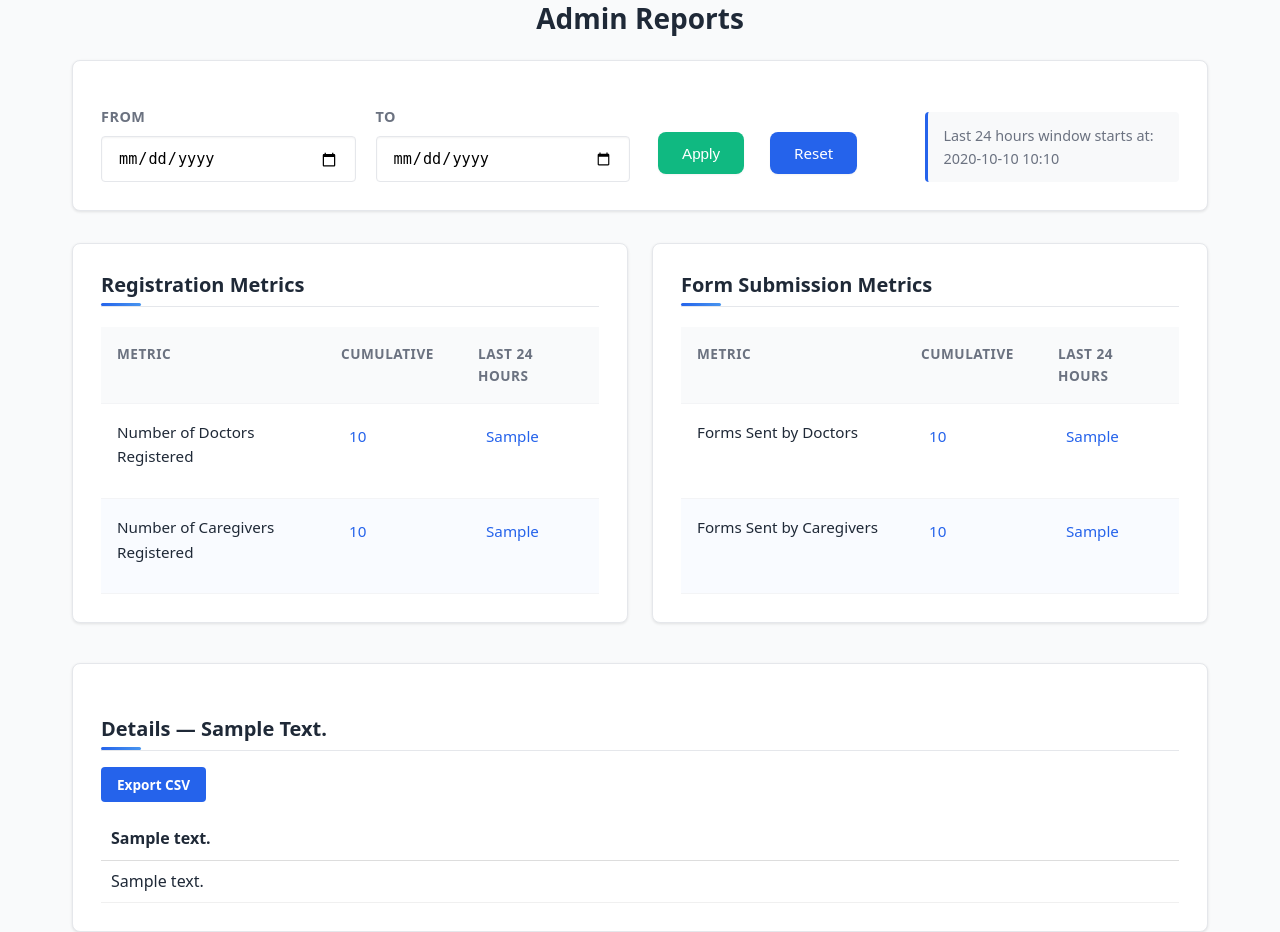
After one commit to admin-masters/EmoScreen, a Django app: template content/templates/content/admin_reports.html in a window 1280 px wide. The commit adds this page. Run offline with Django 3.2, Linux system fonts and the light colour scheme; the template is opened without the code that fills it: most values are stand-ins (such as "Sample title", 1, 10 or a date in 2020); form fields are guessed from the names that the template uses.

Commit message:
Add files via upload

```diff
--- /dev/null
+++ b/content/templates/content/admin_reports.html
@@ -0,0 +1,558 @@
+<!-- content/templates/content/admin_reports.html -->
+{% extends "content/base.html" %}
+{% block extra_styles %}
+<style>
+  /* === Enhanced Styles for Admin Reports Page === */
+  :root {
+    --primary: #4361ee;
+    --primary-light: #4895ef;
+    --secondary: #3f37c9;
+    --success: #4cc9f0;
+    --danger: #f72585;
+    --warning: #f8961e;
+    --info: #4895ef;
+    --light: #f8f9fa;
+    --dark: #212529;
+    --bg: #f5f7fb;
+    --bg-card: #ffffff;
+    --text: #333333;
+    --text-light: #6c757d;
+    --border: #dee2e6;
+    --border-light: #e9ecef;
+    --radius: 12px;
+    --radius-sm: 8px;
+    --shadow: 0 4px 6px rgba(0, 0, 0, 0.05), 0 1px 3px rgba(0, 0, 0, 0.1);
+    --shadow-lg: 0 10px 15px -3px rgba(0, 0, 0, 0.1), 0 4px 6px -2px rgba(0, 0, 0, 0.05);
+    --gap: 1.25rem;
+  }
+
+  body {
+    background-color: var(--bg);
+    color: var(--text);
+    font-family: 'Segoe UI', Tahoma, Geneva, Verdana, sans-serif;
+    line-height: 1.6;
+  }
+
+  h2 {
+    color: var(--dark);
+    margin-bottom: 1.5rem;
+    font-weight: 700;
+    font-size: 1.8rem;
+  }
+
+  h3 {
+    color: var(--dark);
+    margin-bottom: 1.25rem;
+    font-weight: 600;
+    font-size: 1.3rem;
+    position: relative;
+    padding-bottom: 0.75rem;
+  }
+
+  h3::after {
+    content: '';
+    position: absolute;
+    bottom: 0;
+    left: 0;
+    width: 40px;
+    height: 3px;
+    background: linear-gradient(to right, var(--primary), var(--primary-light));
+    border-radius: 2px;
+  }
+
+  /* Form card styling */
+  .filter-card {
+    padding: 1.75rem;
+    background-color: var(--bg-card);
+    border-radius: var(--radius);
+    border: 1px solid var(--border);
+    display: flex;
+    flex-wrap: wrap;
+    gap: var(--gap);
+    align-items: flex-end;
+    box-shadow: var(--shadow);
+    margin-bottom: 2rem;
+    transition: all 0.3s ease;
+  }
+
+  .filter-card:hover {
+    box-shadow: var(--shadow-lg);
+  }
+
+  .filter-card > div {
+    flex: 1 1 200px;
+    min-width: 200px;
+  }
+
+  .filter-card label {
+    display: block;
+    margin-bottom: 0.5rem;
+    font-size: 0.9rem;
+    color: var(--text-light);
+    font-weight: 600;
+    text-transform: uppercase;
+    letter-spacing: 0.5px;
+  }
+
+  .filter-card input[type="date"] {
+    width: 100%;
+    padding: 0.75rem 1rem;
+    border: 1px solid var(--border);
+    border-radius: var(--radius-sm);
+    font-size: 0.95rem;
+    background-color: var(--bg-card);
+    transition: all 0.2s ease;
+    box-shadow: inset 0 1px 2px rgba(0, 0, 0, 0.05);
+  }
+
+  .filter-card input[type="date"]:focus {
+    outline: none;
+    border-color: var(--primary);
+    box-shadow: 0 0 0 3px rgba(67, 97, 238, 0.15);
+  }
+
+  .btn,
+  .btn-green {
+    margin-top: 0;
+    padding: 0.75rem 1.5rem;
+    font-size: 0.95rem;
+    border-radius: var(--radius-sm);
+    font-weight: 600;
+    transition: all 0.2s ease;
+    cursor: pointer;
+    border: none;
+    text-decoration: none;
+    display: inline-flex;
+    align-items: center;
+    justify-content: center;
+    height: 42px;
+  }
+
+  .btn-green {
+    background-color: var(--primary);
+    color: white;
+  }
+
+  .btn-green:hover {
+    background-color: var(--secondary);
+    transform: translateY(-2px);
+    box-shadow: 0 4px 8px rgba(0, 0, 0, 0.1);
+  }
+
+  .btn {
+    background-color: var(--light);
+    color: var(--dark);
+    border: 1px solid var(--border);
+  }
+
+  .btn:hover {
+    background-color: #e9ecef;
+    transform: translateY(-2px);
+    box-shadow: 0 4px 8px rgba(0, 0, 0, 0.1);
+  }
+
+  .muted {
+    flex-basis: 100%;
+    margin-top: 0.75rem;
+    font-size: 0.85rem;
+    color: var(--text-light);
+    background-color: #f8f9fa;
+    padding: 0.75rem 1rem;
+    border-radius: var(--radius-sm);
+    border-left: 3px solid var(--primary);
+  }
+
+  /* Metrics grid: show cards side-by-side on wider screens */
+  .metrics-grid {
+    display: flex;
+    gap: 1.5rem;
+    align-items: stretch;
+    margin-top: 1rem;
+    flex-wrap: wrap;
+  }
+
+  /* FIXED: Each card has the same fixed height */
+  .metrics-grid .metric-card {
+    flex: 1 1 360px;
+    min-width: 320px;
+    background-color: var(--bg-card);
+    padding: 1.75rem;
+    border-radius: var(--radius);
+    border: 1px solid var(--border);
+    box-shadow: var(--shadow);
+    box-sizing: border-box;
+    display: flex;
+    flex-direction: column;
+    transition: all 0.3s ease;
+    min-height: 380px; /* Fixed minimum height */
+    height: 380px; /* Fixed height for all cards */
+  }
+
+  .metrics-grid .metric-card:hover {
+    transform: translateY(-5px);
+    box-shadow: var(--shadow-lg);
+  }
+
+  /* Card internal spacing */
+  .metric-card h3 {
+    margin: 0 0 1.25rem 0;
+    font-size: 1.25rem;
+    flex-shrink: 0; /* Prevent heading from shrinking */
+  }
+
+  /* Table container with fixed height */
+  .table-container {
+    overflow: auto;
+    flex-grow: 1; /* Take remaining space */
+    display: flex;
+    flex-direction: column;
+  }
+
+  /* Table styling with fixed layout */
+  .metric-card table {
+    width: 100%;
+    border-collapse: collapse;
+    font-size: 0.95rem;
+    table-layout: fixed; /* Fixed layout for consistent columns */
+    flex-grow: 1; /* Table fills available space */
+  }
+
+  /* Fixed column widths to ensure consistency */
+  .metric-card th:nth-child(1),
+  .metric-card td:nth-child(1) {
+    width: 45%; /* Metric column */
+  }
+
+  .metric-card th:nth-child(2),
+  .metric-card td:nth-child(2) {
+    width: 27.5%; /* Cumulative column */
+  }
+
+  .metric-card th:nth-child(3),
+  .metric-card td:nth-child(3) {
+    width: 27.5%; /* Last 24 Hours column */
+  }
+
+  .metric-card th, .metric-card td {
+    padding: 1rem;
+    text-align: left;
+    border-bottom: 1px solid var(--border-light);
+    vertical-align: top; /* Align to top to handle multi-line content */
+    word-wrap: break-word;
+    height: 60px; /* Fixed row height */
+  }
+
+  .metric-card th {
+    background-color: var(--bg);
+    color: var(--text-light);
+    font-weight: 600;
+    text-transform: uppercase;
+    font-size: 0.85rem;
+    letter-spacing: 0.5px;
+    position: sticky;
+    top: 0;
+  }
+
+  .metric-card tbody tr:nth-child(even) {
+    background-color: #f9fbff;
+  }
+
+  .metric-card tbody tr:hover {
+    background-color: #eef3ff;
+    transition: background-color 0.2s ease;
+  }
+
+  .metric-card td a {
+    color: var(--primary);
+    text-decoration: none;
+    font-weight: 500;
+    transition: all 0.2s ease;
+    padding: 0.25rem 0.5rem;
+    border-radius: 4px;
+    display: inline-block;
+    width: 100%;
+  }
+
+  .metric-card td a:hover {
+    text-decoration: underline;
+    background-color: rgba(67, 97, 238, 0.1);
+  }
+
+  /* Detail card keeps consistent styling */
+  .details-card {
+    margin-top: 2.5rem;
+    padding: 1.75rem;
+    background-color: var(--bg-card);
+    border-radius: var(--radius);
+    border: 1px solid var(--border);
+    box-shadow: var(--shadow);
+    transition: all 0.3s ease;
+  }
+
+  .details-card:hover {
+    box-shadow: var(--shadow-lg);
+  }
+
+  .btn-sm {
+    padding: 0.5rem 1rem;
+    font-size: 0.85rem;
+    border-radius: var(--radius-sm);
+    background-color: var(--primary);
+    color: white;
+    text-decoration: none;
+    display: inline-block;
+    font-weight: 600;
+    transition: all 0.2s ease;
+    border: none;
+    cursor: pointer;
+  }
+
+  .btn-sm:hover {
+    background-color: var(--secondary);
+    transform: translateY(-2px);
+    box-shadow: 0 4px 8px rgba(0, 0, 0, 0.1);
+  }
+
+  /* Metric value styling */
+  .metric-value {
+    font-weight: 600;
+    font-size: 1.1rem;
+  }
+
+  /* Empty cell handling */
+  .metric-card td:empty::before {
+    content: "-";
+    color: var(--text-light);
+  }
+
+  /* Responsive adjustments */
+  @media (max-width: 880px) {
+    .metrics-grid {
+      gap: 1rem;
+    }
+
+    .metrics-grid .metric-card {
+      flex: 1 1 100%;
+      min-width: 100%;
+      min-height: 350px; /* Slightly smaller on mobile */
+      height: auto; /* Allow natural height on mobile */
+    }
+
+    .filter-card {
+      flex-direction: column;
+      align-items: stretch;
+    }
+
+    .filter-card > div {
+      width: 100%;
+    }
+
+    .filter-card .btn,
+    .filter-card .btn-green {
+      width: 100%;
+      margin-top: 0.5rem;
+    }
+
+    .filter-card .muted {
+      margin-top: 1rem;
+    }
+
+    /* Adjust table layout for mobile */
+    .metric-card table {
+      table-layout: auto; /* Allow natural widths on mobile */
+    }
+
+    .metric-card th:nth-child(1),
+    .metric-card td:nth-child(1),
+    .metric-card th:nth-child(2),
+    .metric-card td:nth-child(2),
+    .metric-card th:nth-child(3),
+    .metric-card td:nth-child(3) {
+      width: auto; /* Natural widths on mobile */
+    }
+  }
+
+  /* Animation for page load */
+  @keyframes fadeInUp {
+    from {
+      opacity: 0;
+      transform: translateY(20px);
+    }
+    to {
+      opacity: 1;
+      transform: translateY(0);
+    }
+  }
+
+  .metrics-grid .metric-card {
+    animation: fadeInUp 0.5s ease forwards;
+  }
+
+  .metrics-grid .metric-card:nth-child(2) {
+    animation-delay: 0.1s;
+  }
+
+  /* Custom scrollbar for tables */
+  .table-container::-webkit-scrollbar {
+    height: 6px;
+    width: 6px;
+  }
+
+  .table-container::-webkit-scrollbar-track {
+    background: #f1f1f1;
+    border-radius: 10px;
+  }
+
+  .table-container::-webkit-scrollbar-thumb {
+    background: var(--primary-light);
+    border-radius: 10px;
+  }
+
+  .table-container::-webkit-scrollbar-thumb:hover {
+    background: var(--primary);
+  }
+</style>
+{% endblock %}
+
+{% block content %}
+<h2>Admin Reports</h2>
+
+<form method="get" class="filter-card">
+  <div>
+    <label for="date_from">From</label>
+    {{ form.date_from }}
+  </div>
+  <div>
+    <label for="date_to">To</label>
+    {{ form.date_to }}
+  </div>
+  <div style="display:flex;gap:10px;align-items:flex-end">
+    <button class="btn btn-green" type="submit">Apply</button>
+    <a class="btn" href="{% url 'content:reports_dashboard' %}">Reset</a>
+  </div>
+  <div class="muted">Last 24 hours window starts at: {{ last24|date:"Y-m-d H:i" }}</div>
+</form>
+
+<div class="metrics-grid">
+  <!-- Registration Metrics -->
+  <div class="metric-card" aria-label="Registration Metrics">
+    <h3>Registration Metrics</h3>
+    <div class="table-container">
+      <table>
+        <thead>
+          <tr>
+            <th>Metric</th>
+            <th>Cumulative</th>
+            <th>Last 24 Hours</th>
+          </tr>
+        </thead>
+        <tbody>
+          <tr>
+            <td>Number of Doctors Registered</td>
+            <td>
+              <a href="{% url 'content:reports_dashboard' %}?detail=registrations_doctors{% if form.date_from.value %}&date_from={{ form.date_from.value }}{% endif %}{% if form.date_to.value %}&date_to={{ form.date_to.value }}{% endif %}">
+                {{ reg_docs_total }}
+              </a>
+            </td>
+            <td><a href="{% url 'content:reports_dashboard' %}?detail=registrations_doctors&quick=24h">{{ reg_docs_24h }}</a></td>
+          </tr>
+          <tr>
+            <td>Number of Caregivers Registered</td>
+            <td>
+              <a href="{% url 'content:reports_dashboard' %}?detail=registrations_caregivers{% if form.date_from.value %}&date_from={{ form.date_from.value }}{% endif %}{% if form.date_to.value %}&date_to={{ form.date_to.value }}{% endif %}">
+                {{ reg_care_total }}
+              </a>
+            </td>
+            <td><a href="{% url 'content:reports_dashboard' %}?detail=registrations_caregivers&quick=24h">{{ reg_care_24h }}</a></td>
+          </tr>
+        </tbody>
+      </table>
+    </div>
+  </div>
+
+  <!-- Submission Metrics -->
+  <div class="metric-card" aria-label="Form Submission Metrics">
+    <h3>Form Submission Metrics</h3>
+    <div class="table-container">
+      <table>
+        <thead>
+          <tr>
+            <th>Metric</th>
+            <th>Cumulative</th>
+            <th>Last 24 Hours</th>
+          </tr>
+        </thead>
+        <tbody>
+          <tr>
+            <td>Forms Sent by Doctors</td>
+            <td>
+              <a href="{% url 'content:reports_dashboard' %}?detail=submissions_doctors{% if form.date_from.value %}&date_from={{ form.date_from.value }}{% endif %}{% if form.date_to.value %}&date_to={{ form.date_to.value }}{% endif %}">
+                {{ sub_docs_total }}
+              </a>
+            </td>
+            <td><a href="{% url 'content:reports_dashboard' %}?detail=submissions_doctors&quick=24h">{{ sub_docs_24h }}</a></td>
+          </tr>
+          <tr>
+            <td>Forms Sent by Caregivers</td>
+            <td>
+              <a href="{% url 'content:reports_dashboard' %}?detail=submissions_caregivers{% if form.date_from.value %}&date_from={{ form.date_from.value }}{% endif %}{% if form.date_to.value %}&date_to={{ form.date_to.value }}{% endif %}">
+                {{ sub_care_total }}
+              </a>
+            </td>
+            <td><a href="{% url 'content:reports_dashboard' %}?detail=submissions_caregivers&quick=24h">{{ sub_care_24h }}</a></td>
+          </tr>
+        </tbody>
+      </table>
+    </div>
+  </div>
+</div>
+
+{% if detail %}
+  <div class="details-card">
+    <h3>
+      Details —
+      {% if detail == "registrations_doctors" %}
+        Number of Doctors Registered
+      {% elif detail == "registrations_caregivers" %}
+        Number of Caregivers Registered
+      {% elif detail == "submissions_doctors" %}
+        Forms Sent by Doctors
+      {% elif detail == "submissions_caregivers" %}
+        Forms Sent by Caregivers
+      {% else %}
+        {{ detail|title }}
+      {% endif %}
+    </h3>
+
+    <div style="margin:1rem 0">
+      <a class="btn-sm" href="{% url 'content:reports_export' %}?category={{ detail }}{% if form.date_from.value %}&date_from={{ form.date_from.value }}{% endif %}{% if form.date_to.value %}&date_to={{ form.date_to.value }}{% endif %}{% if request.GET.quick %}&quick={{ request.GET.quick }}{% endif %}">Export CSV</a>
+    </div>
+
+    {% if detail_rows %}
+      <div style="max-width:100%;overflow-x:auto">
+        <table style="width:100%;border-collapse:collapse;min-width:600px">
+          <thead>
+            <tr>
+              {% for h in detail_headers %}
+                <th style="text-align:left;border-bottom:1px solid #ddd;padding:8px 10px">{{ h }}</th>
+              {% endfor %}
+            </tr>
+          </thead>
+          <tbody>
+            {% for r in detail_rows %}
+              <tr>
+                {% for c in r %}
+                  <td style="border-bottom:1px solid #f0f0f0;padding:8px 10px">{{ c }}</td>
+                {% endfor %}
+              </tr>
+            {% endfor %}
+          </tbody>
+        </table>
+      </div>
+    {% else %}
+      <p class="muted">No records found for the selected range.</p>
+    {% endif %}
+  </div>
+{% endif %}
+
+{% endblock %}
--- a/content/templates/content/base.html
+++ b/content/templates/content/base.html
@@ -4,6 +4,8 @@
   <meta charset="utf-8">
   <title>Emoscreen</title>
   <meta name="viewport" content="width=device-width, initial-scale=1">
+  {% block extra_styles %}{% endblock %}
+
   <style>
     /* CSS Variables for consistent theming */
     :root {
--- a/content/templates/content/registration_choice.html
+++ b/content/templates/content/registration_choice.html
@@ -6,6 +6,9 @@
   <a class="btn" href="{% url 'content:register_caregiver' %}" style="margin-left:10px">I am a Caregiver</a>
   {% if request.user.is_staff %}
   <a class="btn" href="{% url 'content:bulk_doctor_upload' %}" style="margin-left:10px">Bulk Doctor CSV Upload</a>
+
+  <a class="btn" href="{% url 'content:reports_dashboard' %}" style="margin-left:10px">View Reports</a>   <!-- NEW -->
+
 {% endif %}
 
 </div>
```
